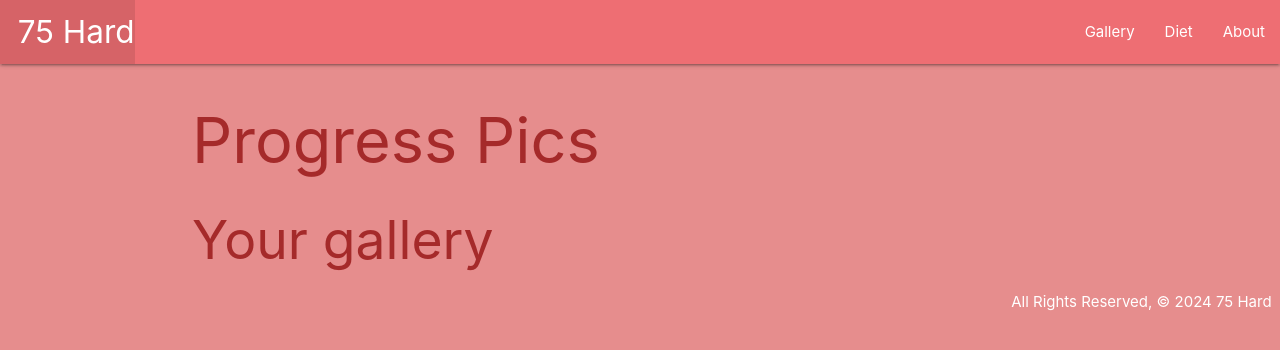
After one commit to emilyThesecond/seventy-five-hard, a Django app: page /gallery/ in a window 1280 px wide. The commit adds this page. Shown: the top 350 px of the page. Run offline with Django 5.2, Linux system fonts and the light colour scheme.

Commit message:
create gallery page

```diff
--- a/main_app/templates/base.html
+++ b/main_app/templates/base.html
@@ -21,6 +21,9 @@
         <ul class="right">
           <li><a href="/diet">Diet</a></li>
         </ul>
+        <ul class="right">
+          <li><a href="/gallery">Gallery</a></li>
+        </ul>
       </div>
     </nav>
   </header>
--- /dev/null
+++ b/main_app/templates/gallery.html
@@ -0,0 +1,5 @@
+{% extends 'base.html' %}
+{% block content %}
+   <h1>Progress Pics</h1>
+    <h2>Your gallery</h2>
+{% endblock%}
--- a/main_app/urls.py
+++ b/main_app/urls.py
@@ -4,5 +4,6 @@ from . import views
 urlpatterns = [
     path('', views.home, name='home'),
     path('about/', views.about, name='about'),
-    path('diet/', views.diet, name="diet")
+    path('diet/', views.diet, name="diet"),
+    path('gallery/', views.gallery, name='gallery')
 ]
--- a/main_app/views.py
+++ b/main_app/views.py
@@ -9,3 +9,6 @@ def about(request):
 
 def diet(request):
     return render(request, 'diet.html')
+
+def gallery(request):
+    return render(request, 'gallery.html')
```
